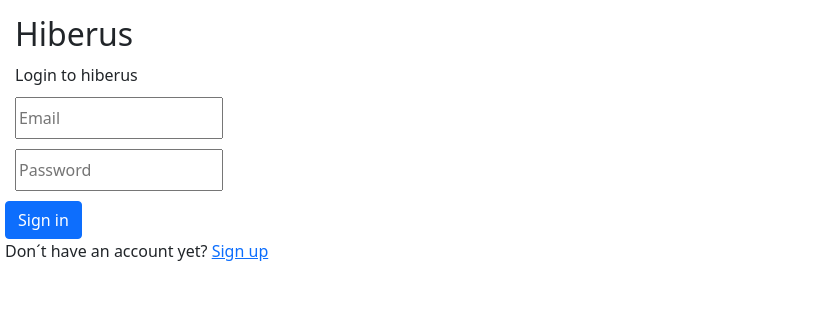
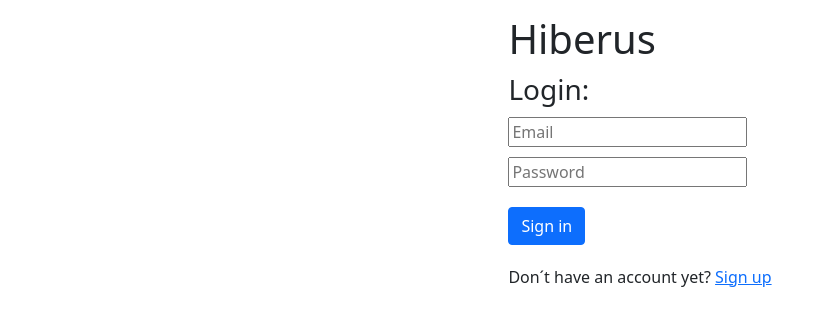
Before and after one commit to EstherLopCor/Hiberus-mobile, a React app: page / in a window 1280 px wide. Shown: the whole page, without its empty margins (0-829 px from the left). Built offline with nearby package versions, Linux system fonts and the light colour scheme.

Commit message:
add style

```diff
--- a/src/components/Login.js
+++ b/src/components/Login.js
@@ -21,11 +21,11 @@ function Login({ setToken }) {
   };
 
   return (
-    <form className="center" onSubmit={handleSubmit}>
-      <fieldset>
-        <h2 className="separate">Hiberus</h2>
-        <p className="separate">Login to hiberus</p>
-        <div className="form-group separate">
+    <form className="center " onSubmit={handleSubmit}>
+      <fieldset className="cen">
+        <h1 className="separate">Hiberus</h1>
+        <h3 className="separate">Login:</h3>
+        <div className=" form-group separate">
           <input
             required
             type="email"
@@ -33,7 +33,6 @@ function Login({ setToken }) {
             id="email"
             placeholder="Email"
             value={email}
-            className="col-sm-2 col-form-label"
             onChange={(e) => {
               setEmail(e.target.value);
             }}
@@ -46,7 +45,6 @@ function Login({ setToken }) {
             name="password"
             id="password"
             placeholder="Password"
-            className="col-sm-2 col-form-label"
             value={password}
             onChange={(e) => {
               setPassword(e.target.value);
@@ -54,13 +52,13 @@ function Login({ setToken }) {
           />
         </div>
         <div className="form-group row ">
-          <div className="col-sm-10">
+          <div className="col-sm-10 separate">
             <button type="submit" className="btn btn-primary">
               Sign in
             </button>
           </div>
         </div>
-        <p>
+        <p className="separate">
           Don´t have an account yet? <Link to="/signup">Sign up</Link>
         </p>
       </fieldset>
--- a/src/components/Signup.js
+++ b/src/components/Signup.js
@@ -26,8 +26,8 @@ function Signup() {
 
   return (
     <form className="center" onSubmit={handleSubmit}>
-      <h3 className="separate">Register:</h3>
-      <fieldset>
+      <fieldset className="cen">
+        <h3 className="separate">Register:</h3>
         <div className="form-group separate">
           <input
             type="email"
--- a/src/styles/main.css
+++ b/src/styles/main.css
@@ -1,6 +1,18 @@
 .center{
 margin: 5px;
+/* background-color: aquamarine; */
+display: grid;
+grid-template-columns: repeat(3,auto);
+grid-template-rows: repeat(3,auto);
 
+
+
+}
+.cen{
+grid-column: 2/3;
+grid-row: 2/3;
+justify-self: center;
+align-self: c;
 }
 .separate{
     margin: 10px
```
Also changed, not shown: src/services/Get.js (deleted, +0 -29 lines).
